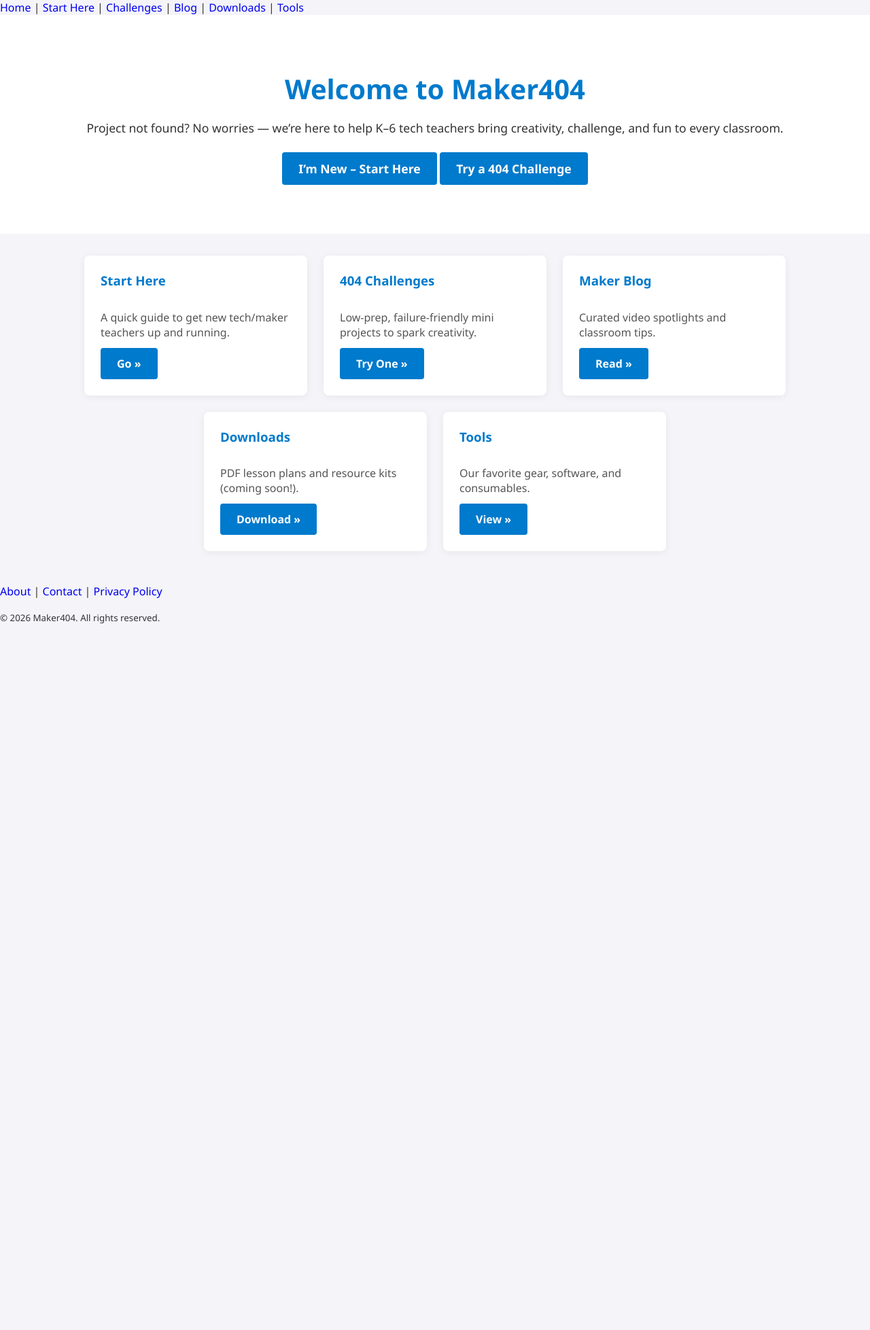
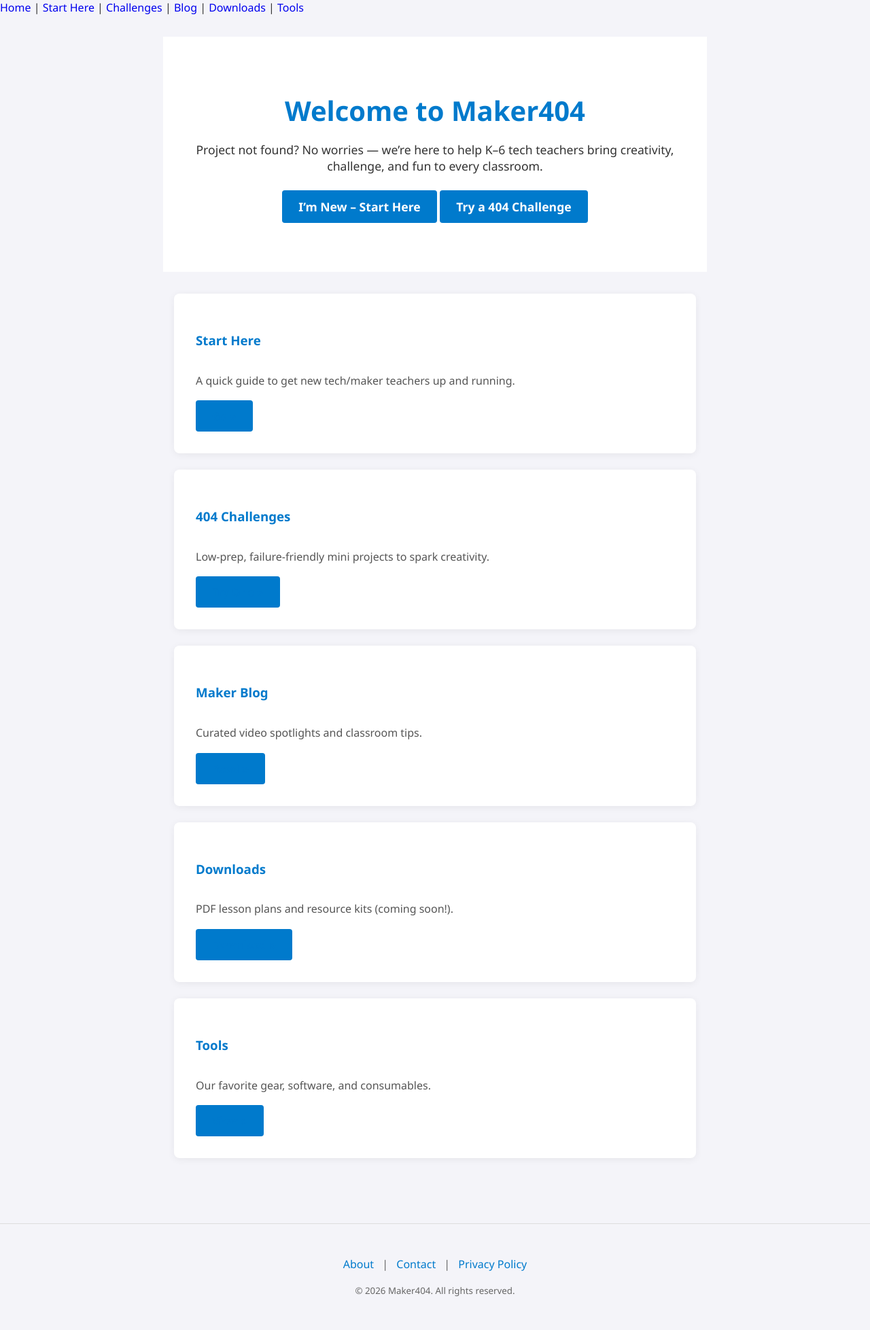
Before and after one commit to GW228g/maker404, a Jekyll site: the page built from index.md, in a window 1280 px wide. Shown: the whole page at 68% size. Built offline with Jekyll 4.4.1, drawn with Linux system fonts in a browser that asks for light colours; before the commit the page ends 935 px from its top, so only the background shows below that.

Commit message:
Update style.css

```diff
--- a/assets/style.css
+++ b/assets/style.css
@@ -111,3 +111,89 @@
     align-items: center;
   }
 }
+/* ——— Blog Post Layout ——— */
+main {
+  padding: 2rem;
+  max-width: 800px;
+  margin: 0 auto;
+}
+
+main .card {
+  width: 100%;
+  max-width: 100%;
+  padding: 2rem;
+}
+
+main .card h1 {
+  color: #007acc;
+  margin-top: 0;
+}
+
+main .card h2 {
+  color: #007acc;
+  margin-top: 2rem;
+  margin-bottom: 1rem;
+}
+
+main .card h3 {
+  margin-top: 1.5rem;
+}
+
+main .card p {
+  line-height: 1.6;
+  margin: 1rem 0;
+}
+
+main .card ul, main .card ol {
+  line-height: 1.8;
+  margin: 1rem 0;
+  padding-left: 2rem;
+}
+
+main .card blockquote {
+  border-left: 4px solid #007acc;
+  padding-left: 1rem;
+  margin: 1.5rem 0;
+  color: #555;
+  font-style: italic;
+}
+
+main .card hr {
+  border: none;
+  border-top: 1px solid #e0e0e0;
+  margin: 2rem 0;
+}
+
+main .card a {
+  color: #007acc;
+  text-decoration: underline;
+}
+
+main .card a:hover {
+  color: #005f99;
+}
+
+.post-meta {
+  color: #888;
+  font-size: 0.9rem;
+}
+
+/* ——— Footer ——— */
+footer {
+  text-align: center;
+  padding: 2rem 1rem;
+  background: #f4f4f9;
+  color: #666;
+  margin-top: 2rem;
+  border-top: 1px solid #ddd;
+}
+
+footer a {
+  color: #007acc;
+  text-decoration: none;
+  margin: 0 8px;
+}
+
+footer a:hover {
+  text-decoration: underline;
+}
```
